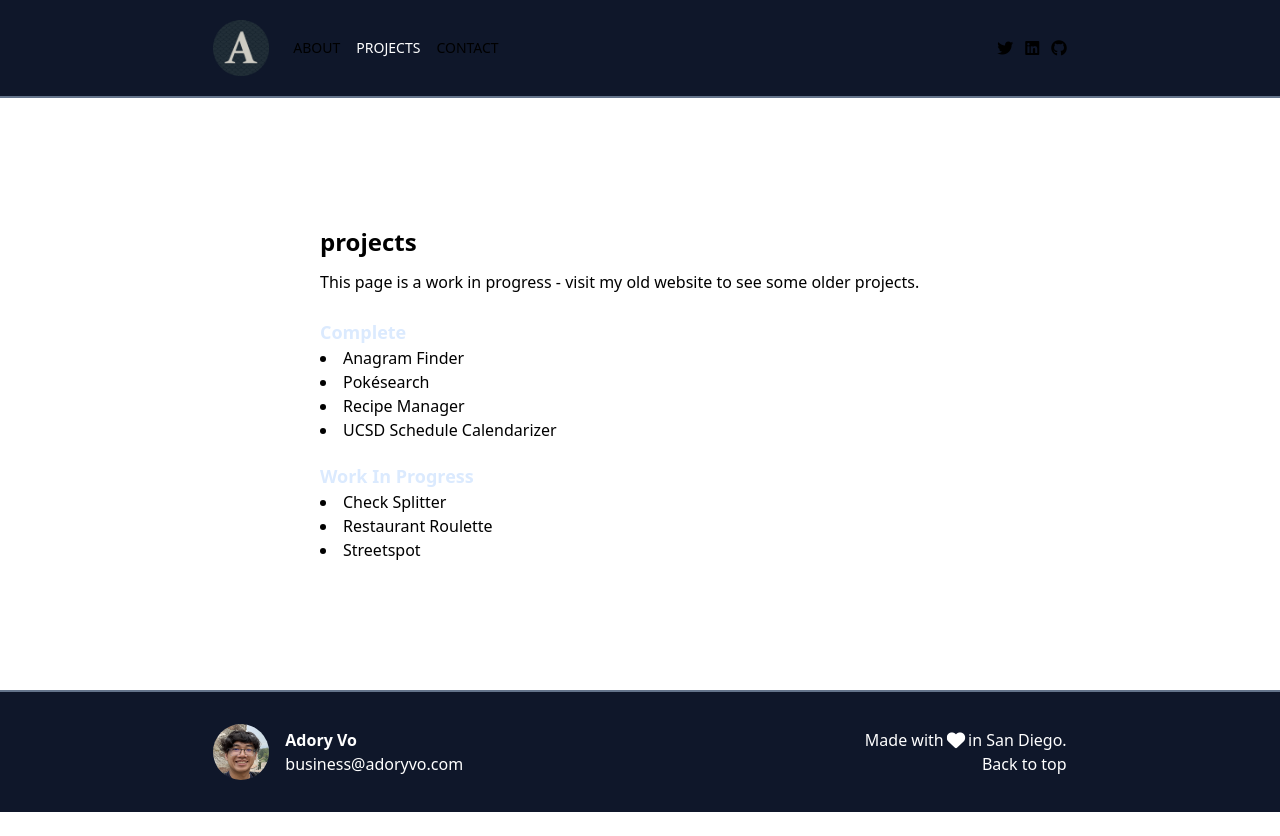
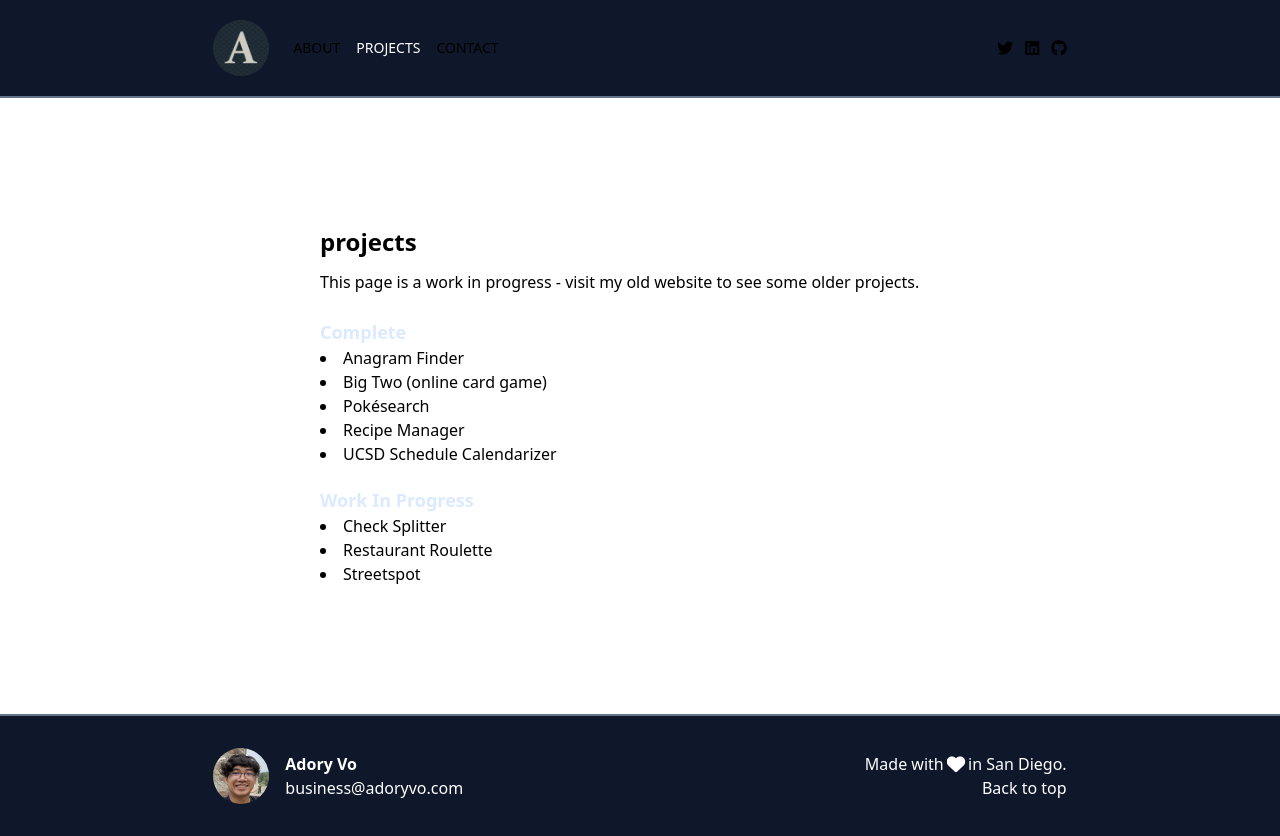
Before and after one commit to AdoryVo/adoryvo.com, a Nuxt app: page /projects in a window 1280 px wide. Before the commit the page ends 812 px from the top, so only its background shows below. Built offline with nearby package versions, Linux system fonts and the light colour scheme.

Commit message:
Add Big Two link

```diff
--- a/pages/projects/index.vue
+++ b/pages/projects/index.vue
@@ -3,6 +3,7 @@ export default {
 	setup() {
 		const completePages = reactive([
 					{title: 'Anagram Finder', path: '/projects/anagram-finder'},
+					{title: 'Big Two (online card game)', path: 'https://github.com/AdoryVo/big-two', target: '_blank'},
 					{title: 'Pokésearch', path: 'https://github.com/AdoryVo/pokesearch#-pokesearch', target: '_blank'},
 					{title: 'Recipe Manager', path: 'https://github.com/AdoryVo/team-ocean-recipe-manager#-team-oceans-recipe-manager', target: '_blank'},
 					{title: 'UCSD Schedule Calendarizer', path: 'https://adoryvo.github.io/calendarize-webreg/', target: '_blank'},
```
